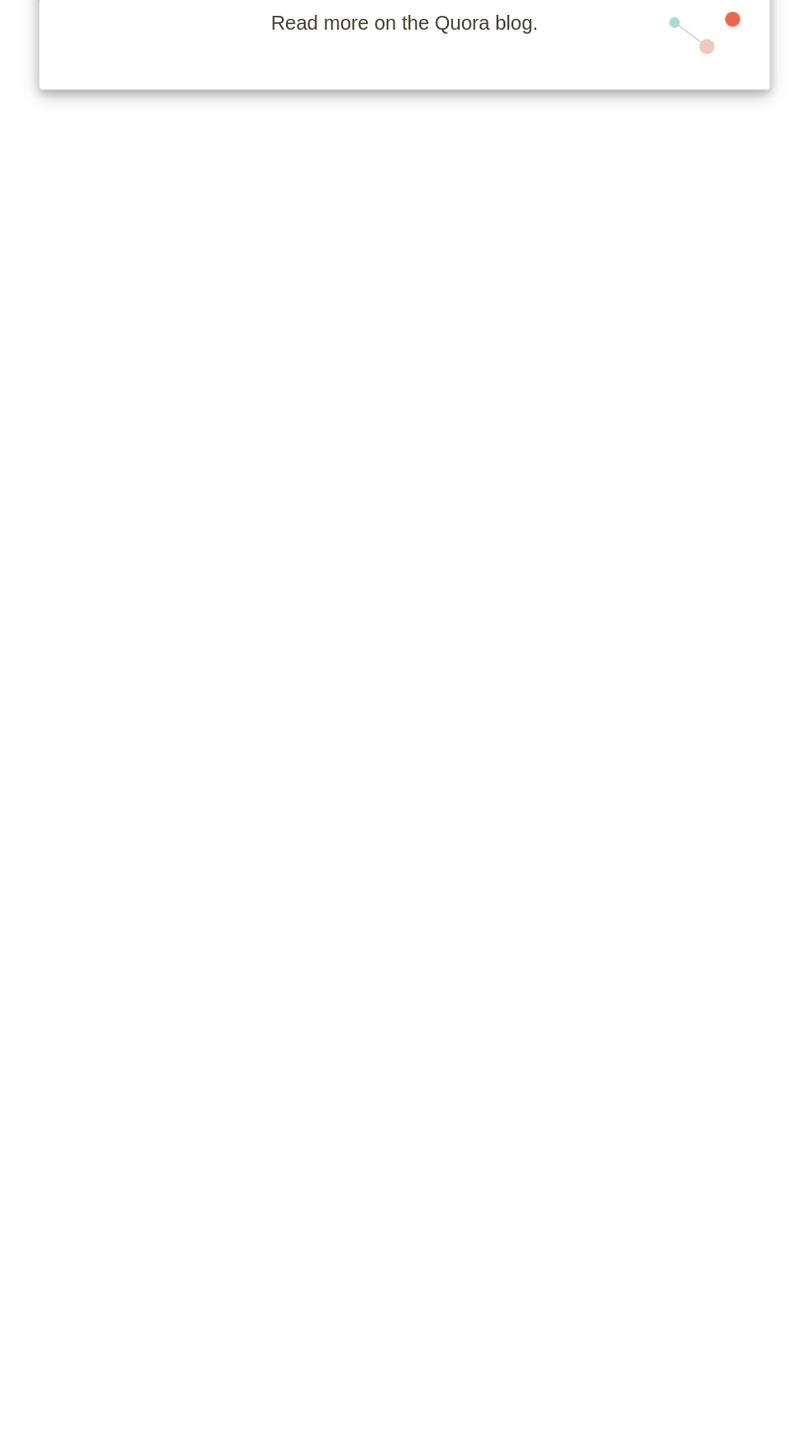
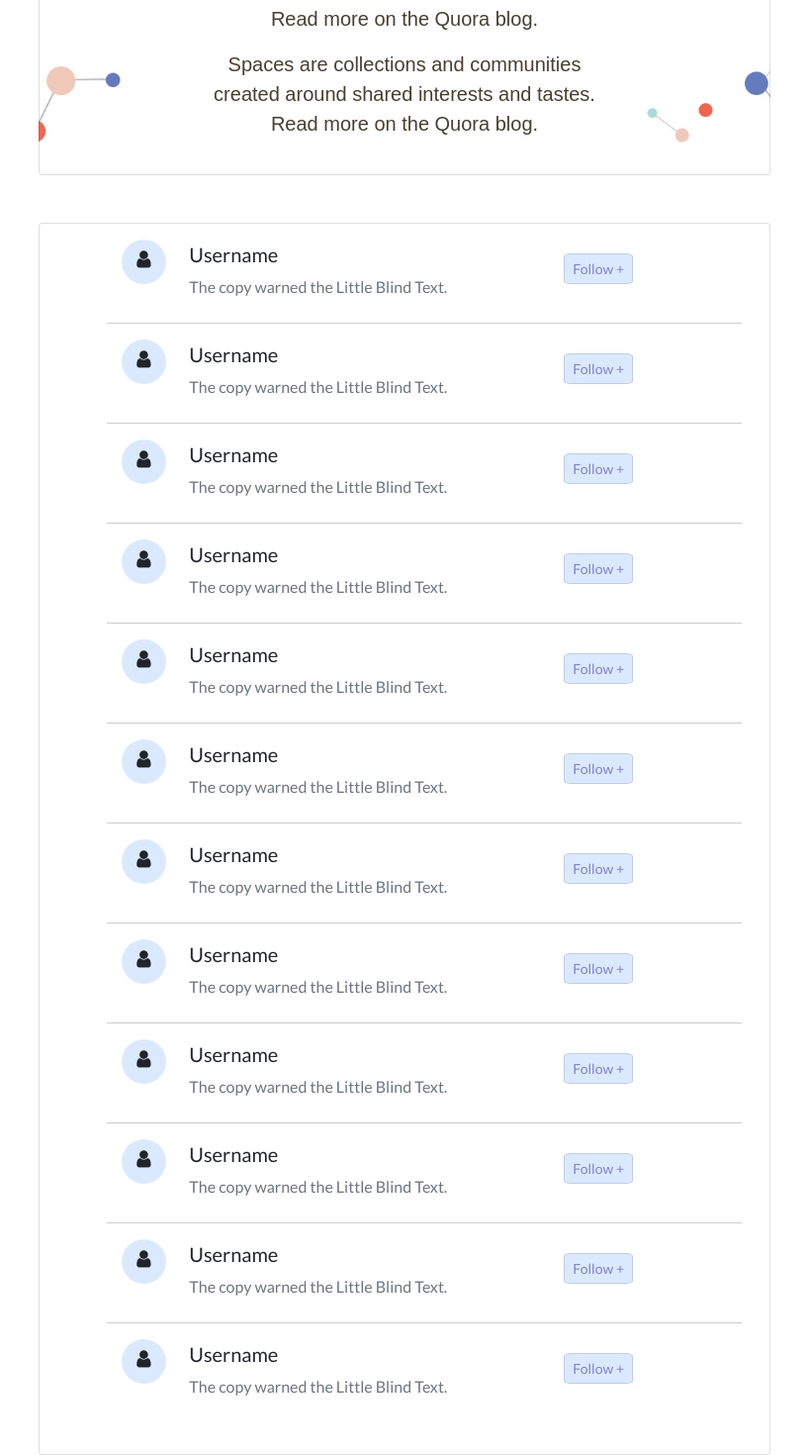
Before and after one commit to singhshubham98/Samadhan, a React (Create React App) app: page /communities in a window 1280 px wide. Shown: the part 275-1745 px from the top of the page at 99% size, without its empty margins (231-1048 px from the left). Before the commit the page ends 800 px from the top, so only its background shows below. Built offline with nearby package versions, Linux system fonts and the light colour scheme.

Commit message:
Updated Communities Component With Navbar :tada:

```diff
--- a/src/components/dashboard/Communities.js
+++ b/src/components/dashboard/Communities.js
@@ -1,12 +1,42 @@
 import React, { Component } from "react";
+import img from "../../images/submit.svg";
 import "../../css/Communities.css";
+import Navbar from "../layout/Navbar";
+
+const Suggestions = () => {
+  return (
+    <div className="row bottomMargin">
+      <div className="col-md-1">
+        <div className="roundLogo">
+          <i className="fa fa-user cLogo" />
+        </div>
+      </div>
+      <div className="col-md-10">
+        <div className="row">
+          <div className="col-md-9">
+            <div className="card-title">Username</div>
+            <div className="card-subtitle text-muted">
+              The copy warned the Little Blind Text.
+            </div>
+          </div>
+          <div className="col-md-3">
+            <button className="btn btn-success btn-sm followPlus">
+              Follow +
+            </button>
+          </div>
+        </div>
+      </div>
+    </div>
+  );
+};
 
 class Communities extends Component {
   state = {};
   render() {
     return (
       <React.Fragment>
-        <div className="container">
+        <Navbar />
+        <div className="container fixing">
           <div className="card mainDiv col-md-8 offset-md-2 mt-5">
             <div className="card-title d-flex justify-content-center mt-2 mb-0">
               <strong> Welcome To the World !!</strong>
@@ -25,6 +55,59 @@
             </div>
           </div>
         </div>
+        <div className="container posbtn">
+          <div className="card col-md-8 offset-md-2 mt-5 communityCard">
+            <ul className="unstyled-list">
+              <li className="list">
+                <Suggestions />
+                <div className="seperateLine" />
+              </li>
+              <li className="list">
+                <Suggestions />
+                <div className="seperateLine" />
+              </li>
+              <li className="list">
+                <Suggestions />
+                <div className="seperateLine" />
+              </li>
+              <li className="list">
+                <Suggestions />
+                <div className="seperateLine" />
+              </li>
+              <li className="list">
+                <Suggestions />
+                <div className="seperateLine" />
+              </li>
+              <li className="list">
+                <Suggestions />
+                <div className="seperateLine" />
+              </li>
+              <li className="list">
+                <Suggestions />
+                <div className="seperateLine" />
+              </li>
+              <li className="list">
+                <Suggestions />
+                <div className="seperateLine" />
+              </li>
+              <li className="list">
+                <Suggestions />
+                <div className="seperateLine" />
+              </li>
+              <li className="list">
+                <Suggestions />
+                <div className="seperateLine" />
+              </li>
+              <li className="list">
+                <Suggestions />
+                <div className="seperateLine" />
+              </li>
+              <li className="list">
+                <Suggestions />
+              </li>
+            </ul>
+          </div>
+        </div>
       </React.Fragment>
     );
   }
--- a/src/components/dashboard/home.js
+++ b/src/components/dashboard/home.js
@@ -65,7 +65,7 @@
                 </div>
               </div>
               <div className="content-column w-col w-col-9">
-                <div className="card mb-4">
+                <div className="card mb-4 homeCard">
                   <div className="row">
                     <div className="col-md-2">
                       <div className="round">
@@ -99,7 +99,7 @@
                     </div>
                   </div>
                 </div>
-                <div className="card mb-4">
+                <div className="card mb-4 homeCard">
                   <div className="row">
                     <div className="col-md-2">
                       <div className="round">
@@ -139,7 +139,7 @@
                     </div>
                   </div>
                 </div>
-                <div className="card mb-4">
+                <div className="card mb-4 homeCard">
                   <div className="row">
                     <div className="col-md-2">
                       <div className="round">
@@ -179,7 +179,7 @@
                     </div>
                   </div>
                 </div>
-                <div className="card mb-4">
+                <div className="card mb-4 homeCard">
                   <div className="row">
                     <div className="col-md-2">
                       <div className="round">
@@ -219,7 +219,7 @@
                     </div>
                   </div>
                 </div>
-                <div className="card mb-4">
+                <div className="card mb-4 homeCard">
                   <div className="row">
                     <div className="col-md-2">
                       <div className="round">
@@ -259,7 +259,7 @@
                     </div>
                   </div>
                 </div>
-                <div className="card mb-4">
+                <div className="card mb-4 homeCard">
                   <div className="row">
                     <div className="col-md-2">
                       <div className="round">
--- a/src/css/Communities.css
+++ b/src/css/Communities.css
@@ -1,3 +1,7 @@
+.fixing {
+  margin-top: 20vh;
+}
+
 .mainDiv {
   background: url("../images/background.svg");
   background-position: center center;
@@ -14,3 +18,57 @@
   font-family: Arial, Helvetica, sans-serif;
   color: rgb(71, 63, 49);
 }
+.seperateLine {
+  margin-top: 1vh;
+  margin-bottom: 2vh;
+  border-bottom: 1px solid #ccc;
+}
+
+.para > p {
+  text-align: left;
+  /* float: left; */
+  font-size: 2vmin;
+  font-family: Arial, Helvetica, sans-serif;
+  color: rgb(71, 63, 49);
+}
+
+.list {
+  list-style: none;
+  margin-bottom: 10px;
+}
+.followPlus {
+  margin-top: 1em;
+  border-radius: 10% !important;
+  background-color: rgba(82, 149, 250, 0.208) !important;
+  color: rgb(131, 130, 207) !important;
+  border-color: rgba(82, 99, 124, 0.208) !important;
+  box-shadow: 0 !important;
+}
+
+.card-subtitle {
+  font-size: 2vmin;
+}
+
+.card-title {
+  font-size: 2.5vmin;
+}
+
+.roundLogo {
+  background-color: rgba(82, 149, 250, 0.208);
+  border-radius: 50%;
+  height: 45px;
+  width: 45px;
+  text-align: center;
+}
+
+.cLogo {
+  margin-top: 10px;
+  font-size: 20px !important;
+}
+.communityCard {
+  padding: 2vmin;
+}
+
+.bottomMargin {
+  margin-bottom: 3vh !important;
+}
--- a/src/css/home.css
+++ b/src/css/home.css
@@ -76,7 +76,7 @@
   text-align: center;
 }
 
-.card {
+.homeCard {
   padding: 2vmin;
   box-shadow: 0 4px 8px 0 rgba(0, 0, 0, 0.2), 0 6px 20px 0 rgba(0, 0, 0, 0.19);
 }
```
